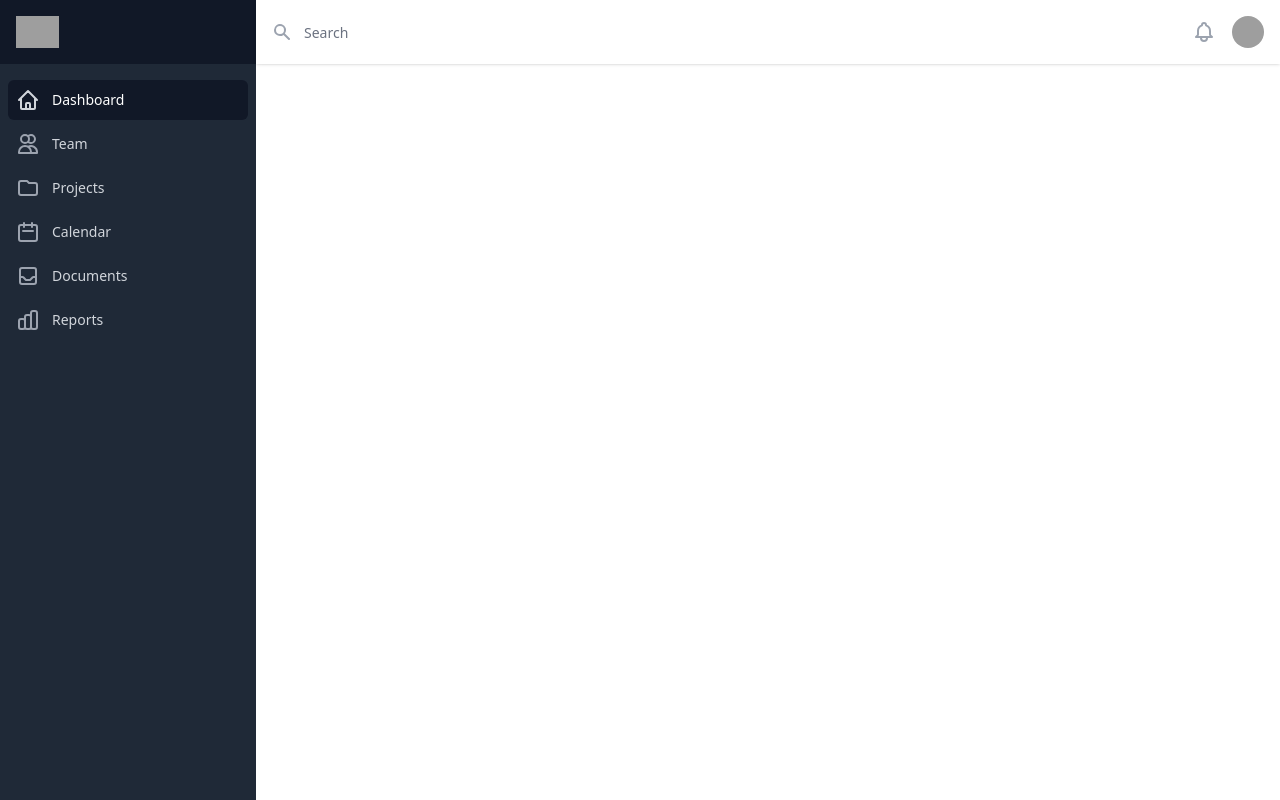
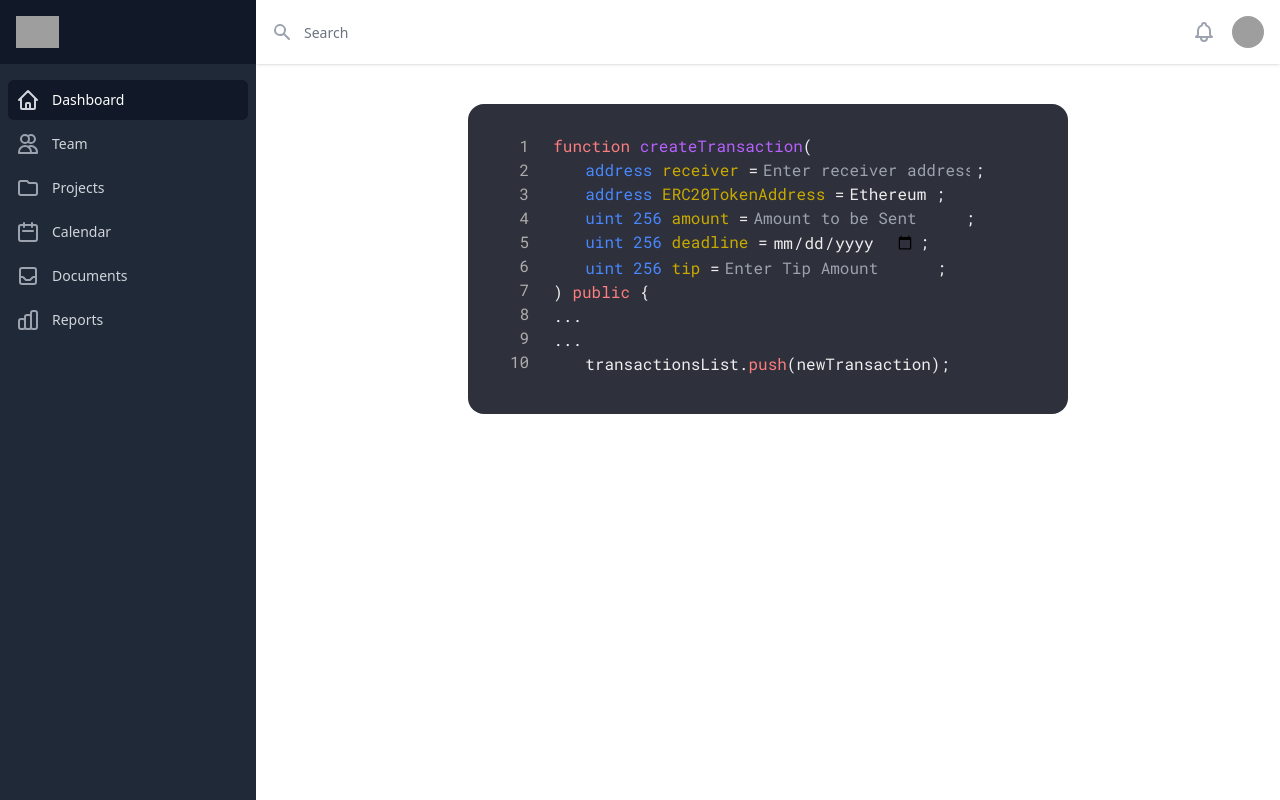
Before and after one commit to HumbleDAO/rocket, a Nuxt app in the folder packages/nuxt-app/: page / in a window 1280 px wide. Built offline with nearby package versions, Linux system fonts and the light colour scheme; grey boxes are pictures that could not be loaded.

Commit message:
createTransaction codeblock-ui

```diff
--- a/packages/nuxt-app/components/Dropdown.vue
+++ b/packages/nuxt-app/components/Dropdown.vue
@@ -21,7 +21,7 @@
             >
             <ListboxOption
                 v-slot="{ active, selected }"
-                v-for="person in people"
+                v-for="person in blockchain"
                 :key="person.name"
                 :value="person"
                 as="template"
@@ -63,13 +63,13 @@ import {
 } from '@headlessui/vue'
 import { CheckIcon, SelectorIcon } from '@heroicons/vue/solid'
 
-const people = [
+const blockchain = [
+  { name: 'Polygon' },
   { name: 'Ethereum' },
-  { name: 'Polygon' },
   { name: 'Arbitrum' },
   { name: 'Avalanche' },
   { name: 'Binance Smart Chain' },
   { name: 'Harmony' }
 ]
-const selectedPerson = ref(people[0])
+const selectedPerson = ref(blockchain[0])
 </script>
--- a/packages/nuxt-app/pages/index.vue
+++ b/packages/nuxt-app/pages/index.vue
@@ -1,11 +1,141 @@
 <template>
-    <div>
-        <NuxtPage />
-    </div>
+    <form>
+        <div class="ide-container">
+            <div class="ide">
+                <!-- line number div -->
+                <div class="lines">
+                    <div>1</div>
+                    <div>2</div>
+                    <div>3</div>
+                    <div>4</div>
+                    <div>5</div>
+                    <div>6</div>
+                    <div>7</div>
+                    <div>8</div>
+                    <div>9</div>
+                    <div>10</div>
+                </div>
+                <!-- function looking form div -->
+                    <!--
+                        consolas-style font
+                        [red]function [magenta]createTransaction(
+                            address receiver = [userInput]
+                            address ERC20TokenAddress = [userInput]
+                            uint 256 amount = [userInput]
+                            uint 256 deadline = [userInput]
+                            uint 256 tip = [userInput]
+                        )
+                    -->
+                <div class="code">
+                    <div>
+                        <span class="function">function </span><span class='function-name'>createTransaction</span>(
+                    </div>
+                        <div class="form-field">
+                            <label><span class="data-type">address</span>&nbsp;receiver<span class="code">&nbsp;=</span></label>
+                            <input type="text" placeholder="Enter receiver address_">;
+                        </div>
+                        <div class="form-field">
+                            <label><span class="data-type">address</span>&nbsp;ERC20TokenAddress<span class="code">&nbsp;=</span></label>
+                            <input type="text" value="Ethereum ;" disabled>
+                        </div>
+                        <div class="form-field">
+                            <label><span class="data-type">uint 256</span>&nbsp;amount<span class="code">&nbsp;=</span></label>
+                            <input type="number" placeholder="Amount to be Sent">;
+                        </div>
+                        <div class="form-field">
+                            <label><span class="data-type">uint 256</span>&nbsp;deadline<span class="code">&nbsp;=</span></label>
+                            <input type="date">;
+                        </div>
+                        <div class="form-field">
+                            <label><span class="data-type">uint 256</span>&nbsp;tip<span class="code">&nbsp;=</span></label>
+                            <input type="number" placeholder="Enter Tip Amount">;
+                        </div>
+                        <div>) <span class="function">public</span> {</div>
+                        <div>...<br /></div>
+                        <div>...<br /></div>
+                        <div class="form-field">
+                            <button type="submit">transactionsList.<span class="function">push</span>(newTransaction);</button>
+                        </div>
+                </div>
+            </div>
+        </div>
+
+    </form>
 </template>
 
 <script>
 </script>
 
 <style>
+@import url('https://fonts.googleapis.com/css2?family=Roboto+Mono:wght@400;600&display=swap');
+.ide-container {
+    display: flex;
+    justify-content: center;
+    margin-top: 5vh;
+}
+.ide {
+    display: grid;
+    grid-template-columns: auto 1fr;
+    width: auto;
+    max-width: 600px;
+    background-color: #2e303b;
+    border-radius: 16px;
+    padding: 30px;
+    font-family: 'Roboto Mono', monospace
+}
+
+.lines {
+    display: flex;
+    flex-flow: column nowrap;
+    padding: 0 24px 10px 12px;
+    color: rgb(173, 173, 173);
+    text-align: right;
+}
+
+.code {
+    color: rgb(238, 238, 238);
+    display: flex;
+    flex-flow: column nowrap;
+}
+
+.function {
+    color: rgb(252, 126, 126);
+}
+.function-name {
+    color: rgb(184, 97, 255);
+}
+
+.form-field {
+    display: flex;
+    flex-flow: row nowrap;
+    justify-content: flex-start;
+}
+
+.data-type {
+    color: rgb(72, 136, 255);
+    text-align: right;
+}
+
+.form-field label {
+    display: flex;
+    flex-direction: row;
+    margin-left: 32px;
+    color: rgb(201, 171, 0);
+}
+
+.form-field input {
+    background: none;
+    padding: 0 5px;
+    color: rgb(238, 238, 238);
+    width: auto;
+    justify-self: flex-end;
+}
+
+.form-field button {
+    margin-left: 32px;
+}
+
+.form-field button:hover {
+    text-decoration: underline;
+}
 </style>
```
